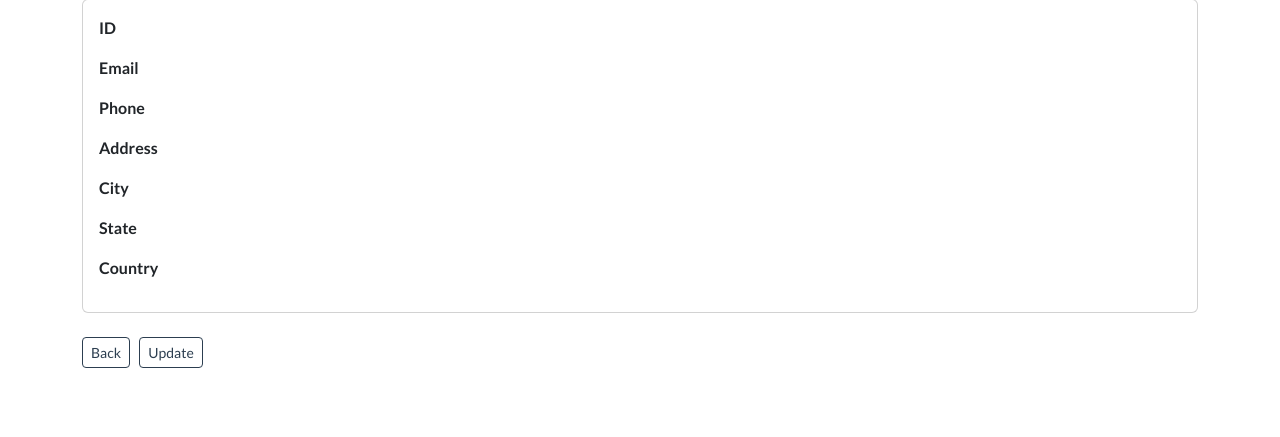
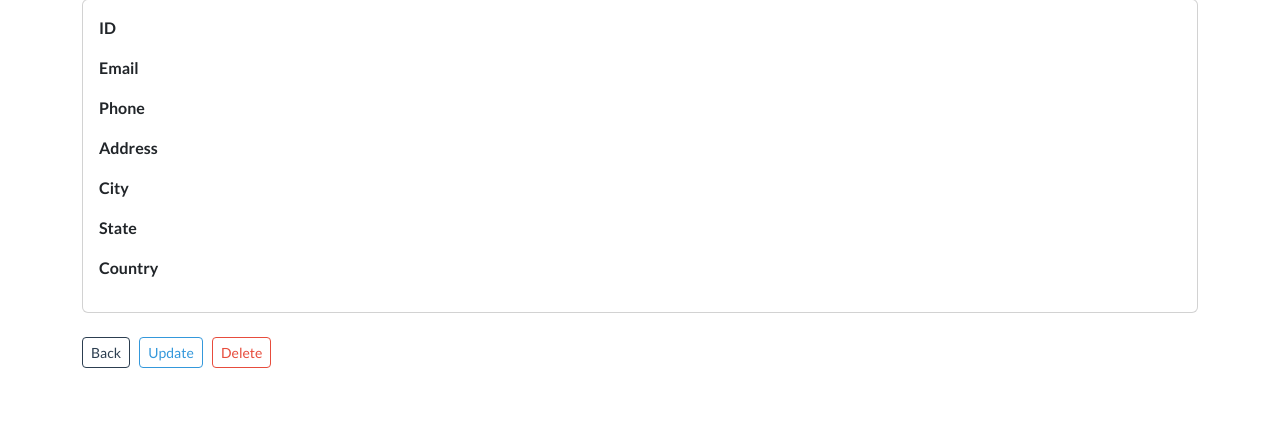
Before and after one commit to rgcsekaraa/bloke, a Django app: template crm/bloke/templates/bloke/view_record.html in a window 1280 px wide. Shown: the part 97-534 px from the top of the page. Run offline with Django 5.2, Linux system fonts and the light colour scheme; the template is opened without the code that fills it, so the values that code supplies are empty; some libraries are stand-ins or nearby versions.

Commit message:
delete button added

```diff
--- a/crm/bloke/templates/bloke/view_record.html
+++ b/crm/bloke/templates/bloke/view_record.html
@@ -16,9 +16,14 @@
 <a class="btn btn-outline-primary btn-sm" href="{% url 'dashboard' %}">Back</a>
 &nbsp;
 <a
-  class="btn btn-outline-primary btn-sm"
+  class="btn btn-outline-info btn-sm"
   href="{% url 'update_record' record.id %}"
   >Update</a
 >
+&nbsp;
+<a
+  class="btn btn-outline-danger btn-sm"
+  href="{% url 'update_record' record.id %}"
+  >Delete</a
 
 {% endblock %}
```
